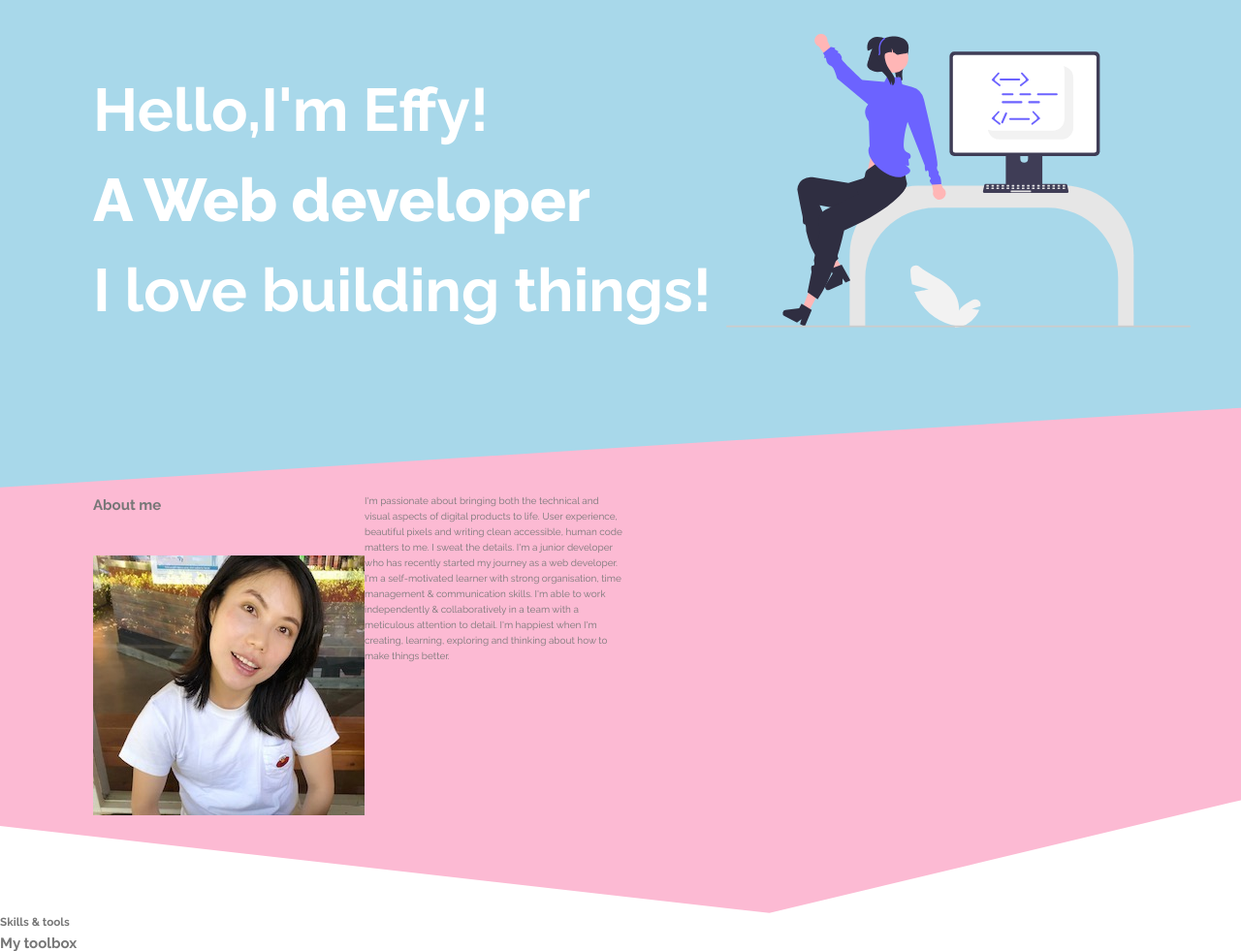
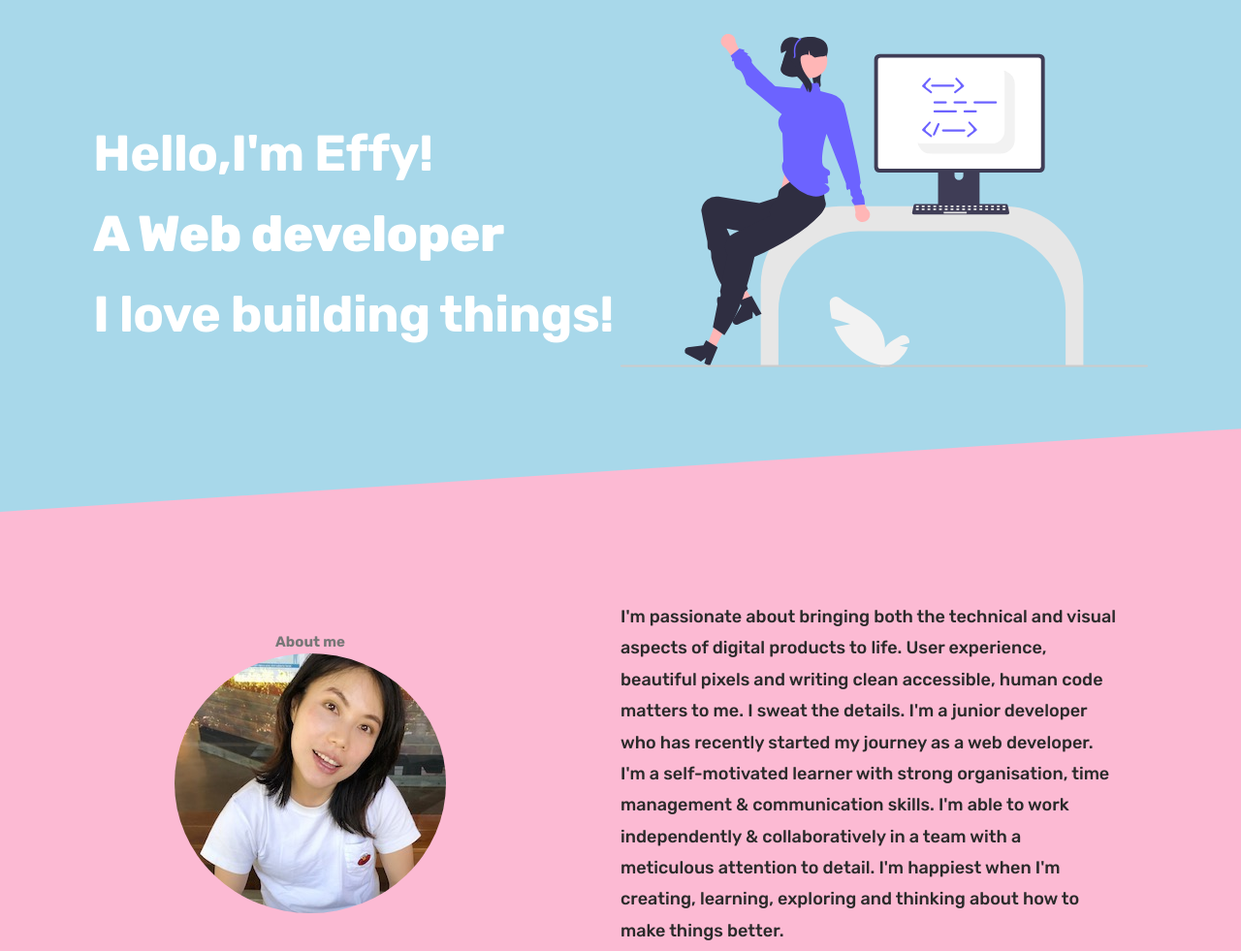
Before and after one commit to Effyz1228/My-personal-website, a website: page index.html in a window 1280 px wide. Shown: the part 125-1106 px from the top of the page at 97% size. Drawn offline with Linux system fonts and the light colour scheme.

Commit message:
update the hero section

```diff
--- a/index.html
+++ b/index.html
@@ -5,7 +5,9 @@
     <meta http-equiv="X-UA-Compatible" content="IE=edge">
     <meta name="viewport" content="width=device-width, initial-scale=1.0">
 
-    <link href="https://fonts.googleapis.com/css2?family=Raleway:wght@300;400;500;700;800;900&family=Ubuntu&display=swap" rel="stylesheet">
+    <link rel="preconnect" href="https://fonts.googleapis.com">
+    <link rel="preconnect" href="https://fonts.gstatic.com" crossorigin>
+    <link href="https://fonts.googleapis.com/css2?family=Rubik:wght@400;500;600;700;800&display=swap" rel="stylesheet">
     <link rel="stylesheet" href="https://cdnjs.cloudflare.com/ajax/libs/font-awesome/6.1.1/css/all.min.css">
     <link rel="stylesheet" href="sass/main.css">
 
@@ -46,15 +48,15 @@
         </section>
 
         <section class="section-about">
-                <div class="about__left">
-                    <h2 class="heading-secondary margin-bottom-medium">About me</h2>
-                    <figure class="about__img-box">
-                        <img src="img/Effy.JPG" alt="my avartar" class="about__avartar">
+                <div class="section-about__left">
+                    <h2 class="heading-secondary">About me</h2>
+                    <figure class="section-about__img-box">
+                        <img src="img/Effy.JPG" alt="my avartar" class="section-about__avartar">
                     </figure>
                 </div>
 
-                <div class="about__right">
-                    <p class="paragraph">
+                <div class="section-about__right">
+                    <p class="section-about__paragraph">
                             I'm passionate about bringing both the technical and visual aspects of digital products to life. User experience, beautiful pixels and writing clean accessible, human code matters to me. I sweat the details.
 
                             I'm a junior developer who has recently started my journey as a web developer.
--- a/sass/_base.scss
+++ b/sass/_base.scss
@@ -73,7 +73,7 @@ body{
 }
 
 body {
-    font-family: "Raleway", sans-serif;
+    font-family: "Rubik", sans-serif;
     font-weight: 400;
     line-height: 1.6;
     color: $color-grey-dark;
@@ -85,9 +85,9 @@ strong{
 }
 
  .heading-primary{
-     font-size: 6.2rem;
-     line-height: 1.5;
-     letter-spacing: 0px;
+     font-size: 5.2rem;
+     line-height: 1.6;
+     letter-spacing: -.5px;
      color: #fff;
      font-weight: 700;
  }
--- a/sass/_layout.scss
+++ b/sass/_layout.scss
@@ -16,34 +16,34 @@
 .section__hero{
     z-index: 9999;
     position: relative;
+    background-color: $color-blue;
+    clip-path: polygon(0 0, 100% 0%, 100% 85%, 0% 100%);
+    padding: 4.8rem;
 }
 
 .hero{
-    padding: 8rem 9.6rem;
-    background-color: $color-blue;
-    clip-path: polygon(0 0, 100% 0%, 100% 85%, 0% 100%);
-    display: grid;
-    grid-template-columns: repeat(5,1fr);
+    max-width: 130rem;
+    margin: 0 auto;
+    display: flex;
     justify-content: center;
-    align-content: center;
-
+    align-items: center;
+    padding: 0 4.8rem;
 
     &__text-box{
-        align-self: start;
-        grid-column: 1/4;
-        padding-top:
-        3.2rem;
+        display: flex;
+        flex-direction: column;
+        justify-content: center;
+        flex: 1;
+
     }
 
     &__img-box{
-        // max-width: 55rem;
-        grid-column: 4/-1;
-        margin-bottom: 8rem;
-        align-self: center;
+        flex: 0 0 50%;
+        padding: 3.2rem 0 9.6rem 0;
 
     }
     &__img{
-       width: 110%;
+        width: 100%;
     }
 }
 
@@ -52,11 +52,37 @@
     position: relative;
     clip-path: polygon(100% 0, 100% 78%, 62% 100%, 0 83%, 0 0);
     background-color: $color-pink;
-    margin-top: -9rem;
+    margin-top: -13rem;
     z-index: 5;
-    display: grid;
-    grid-template-columns: repeat(4,1fr);
-    padding: 9.6rem;
+    display: flex;
+    height: 100vh;
+
+
+
+    &__left{
+        flex: 0 0 50%;
+        display: flex;
+        flex-direction: column;
+        align-items: center;
+        justify-content: center;
+    }
+    &__img-box{}
+    &__avartar{
+        border-radius: 50%;
+    }
+    &__right{
+        flex: 0 0 1;
+        align-self: center;
+        justify-content: center;
+    }
+    &__paragraph{
+        width: 80%;
+        color: $font-color-primary;
+        font-size: 1.8rem;
+        line-height: 1.8;
+        font-weight: 500;
+
+    }
 }
 
 .section-skills{
```
Also changed, not shown: sass/main.css, 1 other file.
